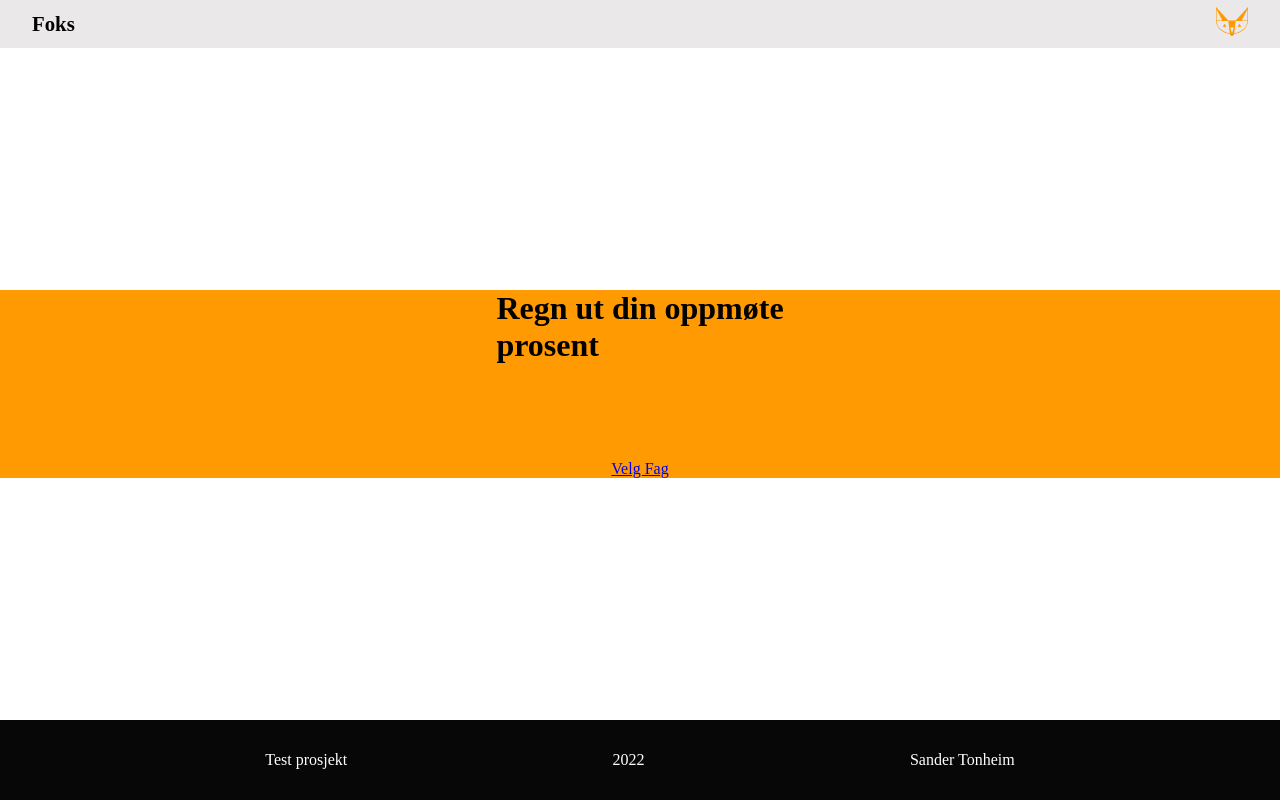
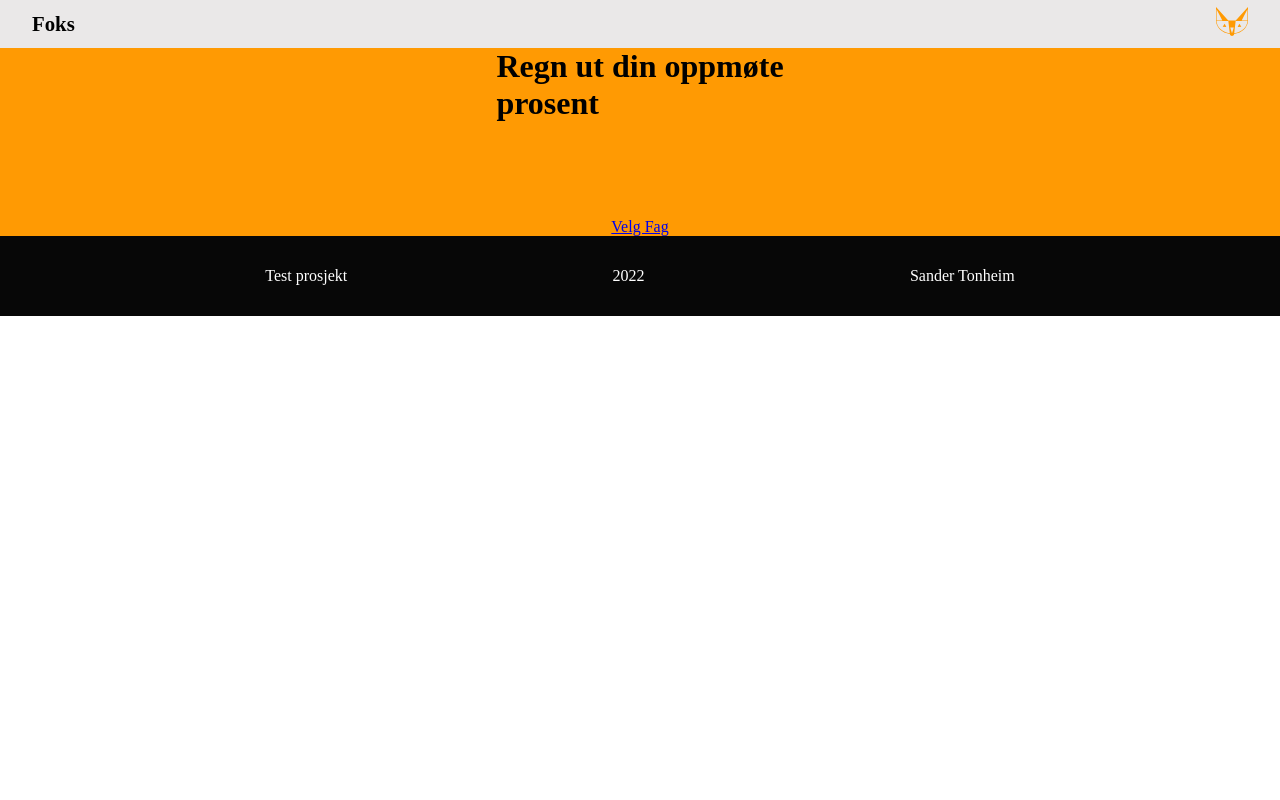
Before and after one commit to janwag/oppmote, a Next.js app: page / in a window 1280 px wide. Built offline with nearby package versions, Linux system fonts and the light colour scheme.

Commit message:
re deploy test

```diff
--- a/components/Layout.js
+++ b/components/Layout.js
@@ -2,10 +2,10 @@ import Footer from '../components/footer'
 import Navbar from '/components/navbar.js'
 export default function Layout({ children }) {
 	return (
-		<>
+		<div>
 			<Navbar />
-			{children}
+			<div>{children}</div>
 			<Footer />
-		</>
+		</div>
 	)
 }
```
